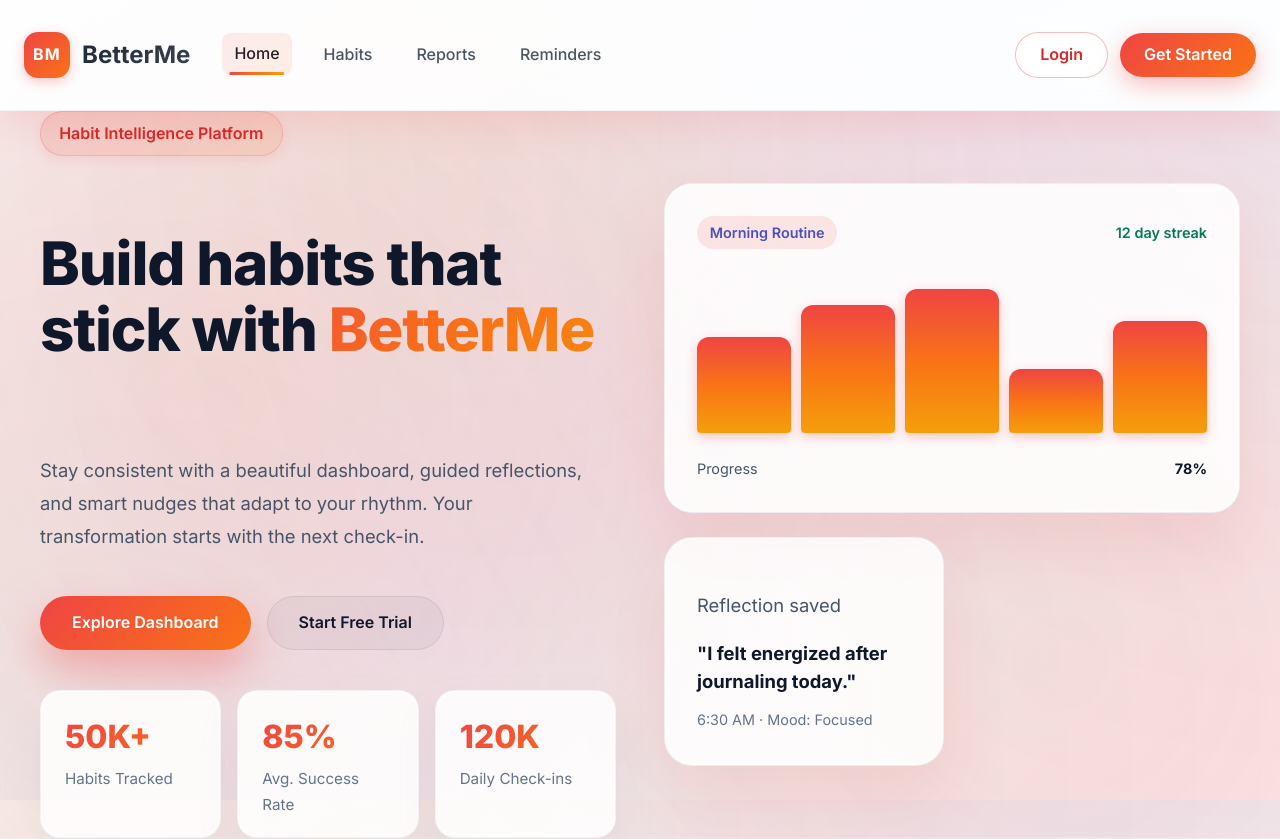
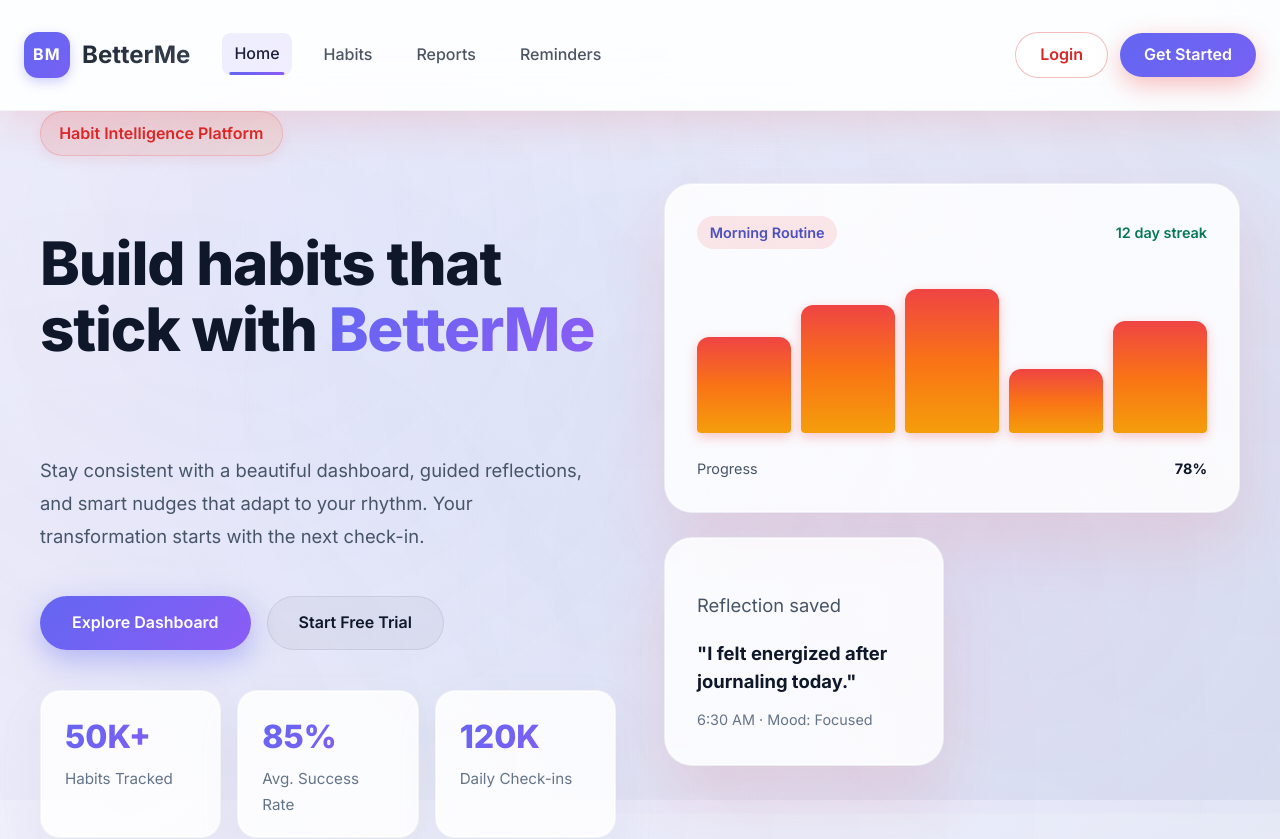
Before and after one commit to Gauravmadhukarkhandekar/SAAS, an Angular app in the folder SAAS-frontend-angular/: page / in a window 1280 px wide. Shown: the top 839 px of the page. Built offline with nearby package versions, Linux system fonts and the light colour scheme.

Commit message:
Professional design transformation

```diff
--- a/SAAS-frontend-angular/src/app/components/navbar/navbar.component.css
+++ b/SAAS-frontend-angular/src/app/components/navbar/navbar.component.css
@@ -51,7 +51,7 @@
   width: 46px;
   height: 46px;
   border-radius: 14px;
-  background: linear-gradient(135deg, #ef4444, #f97316, #f59e0b);
+  background: linear-gradient(135deg, #6366f1, #8b5cf6);
   background-size: 200% 200%;
   display: flex;
   align-items: center;
@@ -60,7 +60,7 @@
   font-weight: 700;
   letter-spacing: 0.08em;
   transition: all 0.4s cubic-bezier(0.4, 0, 0.2, 1);
-  box-shadow: 0 4px 12px rgba(239, 68, 68, 0.3);
+  box-shadow: 0 4px 12px rgba(99, 102, 241, 0.3);
   position: relative;
   overflow: hidden;
 }
@@ -78,7 +78,7 @@
 
 .brand:hover .brand-icon {
   transform: rotate(5deg) scale(1.05);
-  box-shadow: 0 6px 20px rgba(239, 68, 68, 0.4);
+  box-shadow: 0 6px 20px rgba(99, 102, 241, 0.4);
   background-position: right center;
 }
 
@@ -99,7 +99,7 @@
 }
 
 .brand:hover .brand-text {
-  background: linear-gradient(135deg, #ef4444, #f97316);
+  background: linear-gradient(135deg, #6366f1, #8b5cf6);
   -webkit-background-clip: text;
   -webkit-text-fill-color: transparent;
   background-clip: text;
@@ -129,7 +129,7 @@
   left: 0;
   right: 0;
   bottom: 0;
-  background: linear-gradient(135deg, rgba(239, 68, 68, 0.1), rgba(249, 115, 22, 0.1));
+  background: linear-gradient(135deg, rgba(99, 102, 241, 0.1), rgba(139, 92, 246, 0.1));
   opacity: 0;
   transform: scaleX(0);
   transform-origin: left;
@@ -145,7 +145,7 @@
   bottom: 0;
   height: 3px;
   border-radius: 999px;
-  background: linear-gradient(90deg, #ef4444, #f97316, #f59e0b);
+  background: linear-gradient(90deg, #6366f1, #8b5cf6);
   transform: translateX(-50%) scaleX(0);
   transition: all 0.3s cubic-bezier(0.4, 0, 0.2, 1);
   width: 80%;
@@ -200,7 +200,7 @@
   width: 38px;
   height: 38px;
   border-radius: 12px;
-  background: linear-gradient(135deg, #ef4444, #f97316, #f59e0b);
+  background: linear-gradient(135deg, #6366f1, #8b5cf6);
   background-size: 200% 200%;
   color: #fff;
   display: grid;
@@ -208,7 +208,7 @@
   font-weight: 700;
   letter-spacing: 0.05em;
   transition: all 0.3s cubic-bezier(0.4, 0, 0.2, 1);
-  box-shadow: 0 4px 12px rgba(239, 68, 68, 0.3);
+  box-shadow: 0 4px 12px rgba(99, 102, 241, 0.3);
 }
 
 .nav-user:hover .avatar {
@@ -269,6 +269,7 @@
   }
 }
 
+
 .user-menu button {
   border: none;
   background: none;
@@ -290,7 +291,7 @@
   top: 0;
   bottom: 0;
   width: 3px;
-  background: linear-gradient(135deg, #ef4444, #f97316);
+  background: linear-gradient(135deg, #6366f1, #8b5cf6);
   transform: scaleY(0);
   transition: transform 0.2s ease;
 }
@@ -364,7 +365,7 @@
 }
 
 .btn.btn-primary {
-  background: linear-gradient(135deg, #ef4444, #f97316, #f59e0b);
+  background: linear-gradient(135deg, #6366f1, #8b5cf6);
   background-size: 200% 200%;
   color: #fff;
   box-shadow: 0 8px 24px rgba(239, 68, 68, 0.35);
--- a/SAAS-frontend-angular/src/app/pages/habits-list/habits-list.component.css
+++ b/SAAS-frontend-angular/src/app/pages/habits-list/habits-list.component.css
@@ -97,8 +97,8 @@
   top: 0;
   left: 0;
   right: 0;
-  height: 4px;
-  background: linear-gradient(90deg, #ef4444, #f97316, #ec4899);
+  height: 3px;
+  background: linear-gradient(90deg, #6366f1, #8b5cf6);
   opacity: 0;
   transition: opacity 0.3s ease;
 }
@@ -234,12 +234,17 @@
 }
 
 .btn-primary {
-  background: linear-gradient(135deg, #ef4444, #f97316, #ec4899);
-  background-size: 200% 200%;
+  background: linear-gradient(135deg, #6366f1, #8b5cf6);
   color: #fff;
-  box-shadow: 0 15px 35px rgba(239, 68, 68, 0.35);
+  box-shadow: 0 10px 30px rgba(99, 102, 241, 0.35);
   position: relative;
   overflow: hidden;
+  transition: all 0.3s ease;
+}
+
+.btn-primary:hover {
+  background: linear-gradient(135deg, #4f46e5, #7c3aed);
+  box-shadow: 0 12px 40px rgba(99, 102, 241, 0.45);
 }
 
 .btn-primary::before {
--- a/SAAS-frontend-angular/src/app/pages/register/register.component.css
+++ b/SAAS-frontend-angular/src/app/pages/register/register.component.css
@@ -89,8 +89,8 @@ input {
 
 input:focus {
   outline: none;
-  border-color: rgba(236, 72, 153, 0.6);
-  box-shadow: 0 8px 24px rgba(236, 72, 153, 0.15);
+  border-color: rgba(99, 102, 241, 0.6);
+  box-shadow: 0 8px 24px rgba(99, 102, 241, 0.15);
   transform: translateY(-1px);
 }
 
@@ -101,7 +101,7 @@ button {
   font-weight: 700;
   font-size: 1rem;
   cursor: pointer;
-  background: linear-gradient(135deg, #ec4899, #f472b6);
+  background: linear-gradient(135deg, #6366f1, #8b5cf6);
   background-size: 200% 200%;
   color: #fff;
   box-shadow: 0 24px 50px rgba(236, 72, 153, 0.35);
@@ -125,8 +125,8 @@ button::before {
 
 button:hover:not(:disabled) {
   transform: translateY(-3px);
-  box-shadow: 0 28px 60px rgba(236, 72, 153, 0.4);
-  background-position: right center;
+  box-shadow: 0 12px 40px rgba(99, 102, 241, 0.5);
+  background: linear-gradient(135deg, #4f46e5, #7c3aed);
 }
 
 button:hover:not(:disabled)::before {
--- a/SAAS-frontend-angular/src/app/pages/reminders/reminders.component.css
+++ b/SAAS-frontend-angular/src/app/pages/reminders/reminders.component.css
@@ -162,8 +162,20 @@
 .reminder-card::before {
   content: '';
   position: absolute;
+  top: 0;
+  left: 0;
+  right: 0;
+  height: 3px;
+  background: linear-gradient(90deg, #6366f1, #8b5cf6);
+  opacity: 0;
+  transition: opacity 0.3s ease;
+}
+
+.reminder-card::after {
+  content: '';
+  position: absolute;
   inset: 0;
-  background: linear-gradient(135deg, rgba(239, 68, 68, 0.08), rgba(249, 115, 22, 0.05));
+  background: linear-gradient(135deg, rgba(239, 68, 68, 0.08), rgba(59, 130, 246, 0.05), rgba(168, 85, 247, 0.05));
   opacity: 0;
   transition: opacity 0.3s ease;
 }
@@ -191,6 +203,10 @@
 }
 
 .reminder-card:hover::before {
+  opacity: 1;
+}
+
+.reminder-card:hover::after {
   opacity: 1;
 }
 
--- a/SAAS-frontend-angular/src/app/pages/reports/reports.component.css
+++ b/SAAS-frontend-angular/src/app/pages/reports/reports.component.css
@@ -90,7 +90,7 @@
   left: 0;
   right: 0;
   height: 3px;
-  background: linear-gradient(90deg, #ef4444, #f97316, #f59e0b);
+  background: linear-gradient(90deg, #6366f1, #8b5cf6);
   transform: scaleX(0);
   transform-origin: left;
   transition: transform 0.3s ease;
@@ -136,7 +136,7 @@
   display: block;
   font-size: 2.2rem;
   font-weight: 800;
-  background: linear-gradient(135deg, #ef4444, #f97316);
+  background: linear-gradient(135deg, #6366f1, #8b5cf6);
   -webkit-background-clip: text;
   -webkit-text-fill-color: transparent;
   background-clip: text;
@@ -176,8 +176,8 @@
   top: 0;
   left: 0;
   right: 0;
-  height: 4px;
-  background: linear-gradient(90deg, #ef4444, #f97316, #f59e0b);
+  height: 3px;
+  background: linear-gradient(90deg, #6366f1, #8b5cf6);
   transform: scaleX(0);
   transform-origin: left;
   transition: transform 0.4s ease;
--- a/SAAS-frontend-angular/src/app/pages/welcome/welcome.component.css
+++ b/SAAS-frontend-angular/src/app/pages/welcome/welcome.component.css
@@ -1,9 +1,9 @@
 :host {
   display: block;
   padding: 0 1.5rem 5rem;
-  background: radial-gradient(circle at top right, rgba(239, 68, 68, 0.12) 0%, transparent 55%),
-    radial-gradient(circle at 10% 20%, rgba(249, 115, 22, 0.08) 0%, transparent 45%),
-    radial-gradient(circle at 90% 80%, rgba(236, 72, 153, 0.06) 0%, transparent 45%);
+  background:
+    radial-gradient(circle at top right, rgba(99, 102, 241, 0.08) 0%, transparent 55%),
+    radial-gradient(circle at 10% 20%, rgba(139, 92, 246, 0.06) 0%, transparent 45%);
   animation: fadeIn 0.6s ease-in;
   position: relative;
   overflow-x: hidden;
@@ -99,23 +99,12 @@
 }
 
 .highlight {
-  background: linear-gradient(135deg, #ef4444, #f97316, #f59e0b);
+  background: linear-gradient(135deg, #6366f1, #8b5cf6);
   -webkit-background-clip: text;
   -webkit-text-fill-color: transparent;
   background-clip: text;
   position: relative;
   display: inline-block;
-  animation: gradientShift 3s ease infinite;
-  background-size: 200% 200%;
-}
-
-@keyframes gradientShift {
-  0%, 100% {
-    background-position: 0% 50%;
-  }
-  50% {
-    background-position: 100% 50%;
-  }
 }
 
 .hero p {
@@ -173,9 +162,15 @@
 }
 
 .btn-primary {
-  background: linear-gradient(135deg, #ef4444, #f97316);
+  background: linear-gradient(135deg, #6366f1, #8b5cf6);
   color: #fff;
-  box-shadow: 0 20px 40px rgba(239, 68, 68, 0.35);
+  box-shadow: 0 10px 30px rgba(99, 102, 241, 0.4);
+  transition: all 0.3s ease;
+}
+
+.btn-primary:hover {
+  background: linear-gradient(135deg, #4f46e5, #7c3aed);
+  box-shadow: 0 12px 40px rgba(99, 102, 241, 0.5);
 }
 
 .btn-outline {
@@ -223,7 +218,7 @@
   display: block;
   font-size: 2rem;
   font-weight: 800;
-  background: linear-gradient(135deg, #ef4444, #f97316);
+  background: linear-gradient(135deg, #6366f1, #8b5cf6);
   -webkit-background-clip: text;
   -webkit-text-fill-color: transparent;
   background-clip: text;
@@ -439,8 +434,8 @@
   top: 0;
   left: 0;
   right: 0;
-  height: 4px;
-  background: linear-gradient(90deg, #ef4444, #f97316, #f59e0b);
+  height: 3px;
+  background: linear-gradient(90deg, #6366f1, #8b5cf6);
   transform: scaleX(0);
   transform-origin: left;
   transition: transform 0.4s ease;
@@ -520,8 +515,8 @@
   top: 0;
   left: 0;
   right: 0;
-  height: 4px;
-  background: linear-gradient(90deg, #ef4444, #f97316, #f59e0b);
+  height: 3px;
+  background: linear-gradient(90deg, #6366f1, #8b5cf6);
   opacity: 0.8;
 }
 
--- a/SAAS-frontend-angular/src/styles.css
+++ b/SAAS-frontend-angular/src/styles.css
@@ -15,7 +15,7 @@ html, body {
 body {
   margin: 0;
   font-family: 'Inter', 'Segoe UI', Roboto, Helvetica, Arial, sans-serif;
-  background: linear-gradient(135deg, #f8fafc 0%, #f1f5f9 25%, #eef2ff 50%, #f0f9ff 75%, #fdf2f8 100%);
+  background: linear-gradient(135deg, #f8fafc 0%, #f1f5f9 50%, #e2e8f0 100%);
   background-attachment: fixed;
   color: #0f172a;
   line-height: 1.6;
@@ -24,7 +24,7 @@ body {
   -moz-osx-font-smoothing: grayscale;
 }
 
-/* Animated background gradient */
+/* Professional subtle background gradient */
 body::before {
   content: '';
   position: fixed;
@@ -33,12 +33,12 @@ body::before {
   width: 100%;
   height: 100%;
   background:
-    radial-gradient(circle at 20% 50%, rgba(239, 68, 68, 0.1) 0%, transparent 50%),
-    radial-gradient(circle at 80% 80%, rgba(249, 115, 22, 0.08) 0%, transparent 50%),
-    radial-gradient(circle at 40% 20%, rgba(245, 158, 11, 0.06) 0%, transparent 50%);
+    radial-gradient(circle at 20% 30%, rgba(99, 102, 241, 0.06) 0%, transparent 50%),
+    radial-gradient(circle at 80% 70%, rgba(139, 92, 246, 0.05) 0%, transparent 50%),
+    radial-gradient(circle at 50% 50%, rgba(59, 130, 246, 0.04) 0%, transparent 60%);
   pointer-events: none;
   z-index: 0;
-  animation: gradientShift 15s ease infinite;
+  animation: gradientShift 25s ease infinite;
 }
 
 @keyframes gradientShift {
@@ -48,7 +48,7 @@ body::before {
   }
   50% {
     opacity: 0.8;
-    transform: scale(1.1);
+    transform: scale(1.05);
   }
 }
 
@@ -81,16 +81,16 @@ button {
 }
 
 ::-webkit-scrollbar-thumb {
-  background: linear-gradient(135deg, #ef4444, #f97316);
+  background: linear-gradient(135deg, #6366f1, #8b5cf6, #a855f7);
   border-radius: 5px;
 }
 
 ::-webkit-scrollbar-thumb:hover {
-  background: linear-gradient(135deg, #dc2626, #ea580c);
+  background: linear-gradient(135deg, #4f46e5, #7c3aed, #9333ea);
 }
 
 /* Selection color */
 ::selection {
-  background: rgba(239, 68, 68, 0.2);
+  background: rgba(99, 102, 241, 0.2);
   color: #0f172a;
 }
```
Also changed, not shown: SAAS-frontend-angular/src/app/pages/login/login.component.css (+8 -9 lines).
